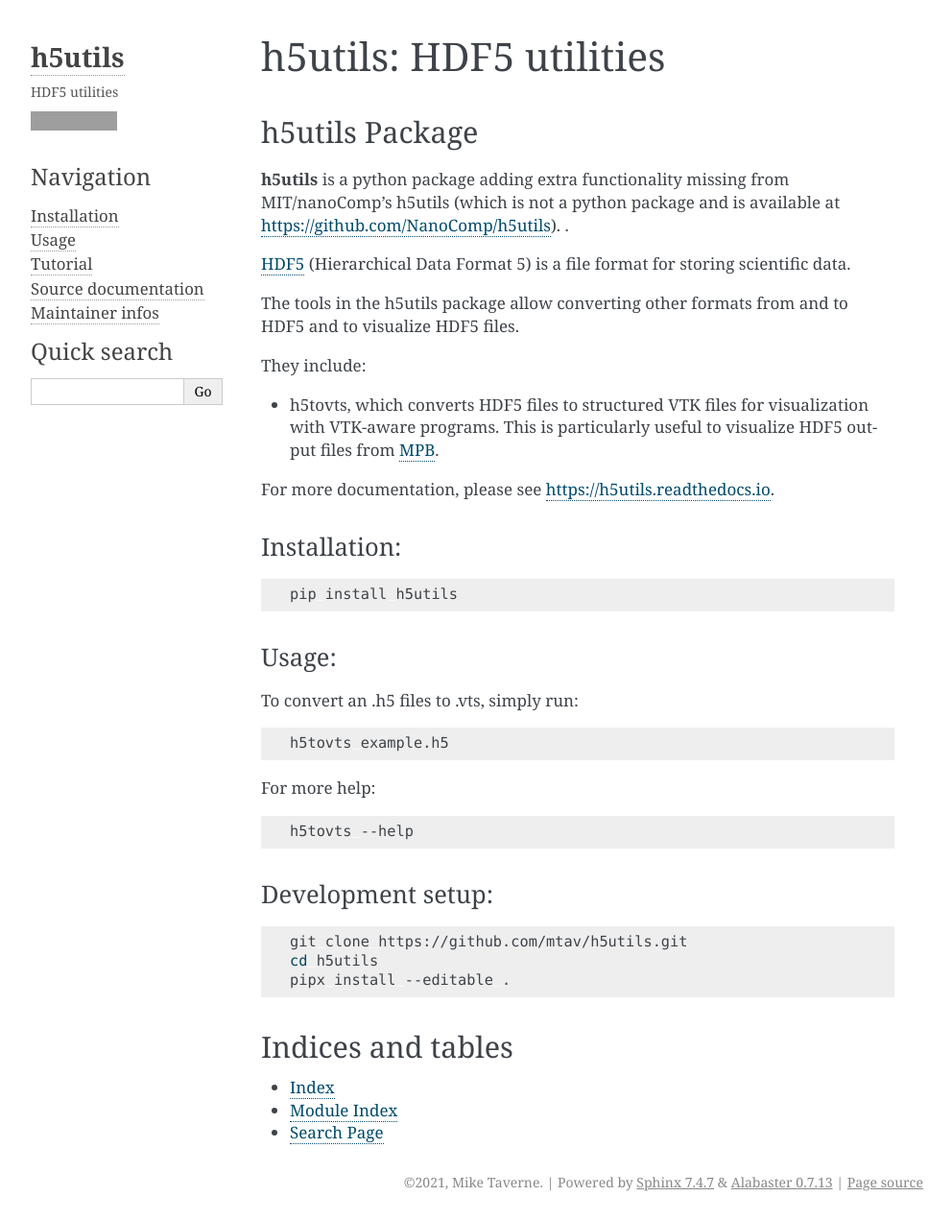
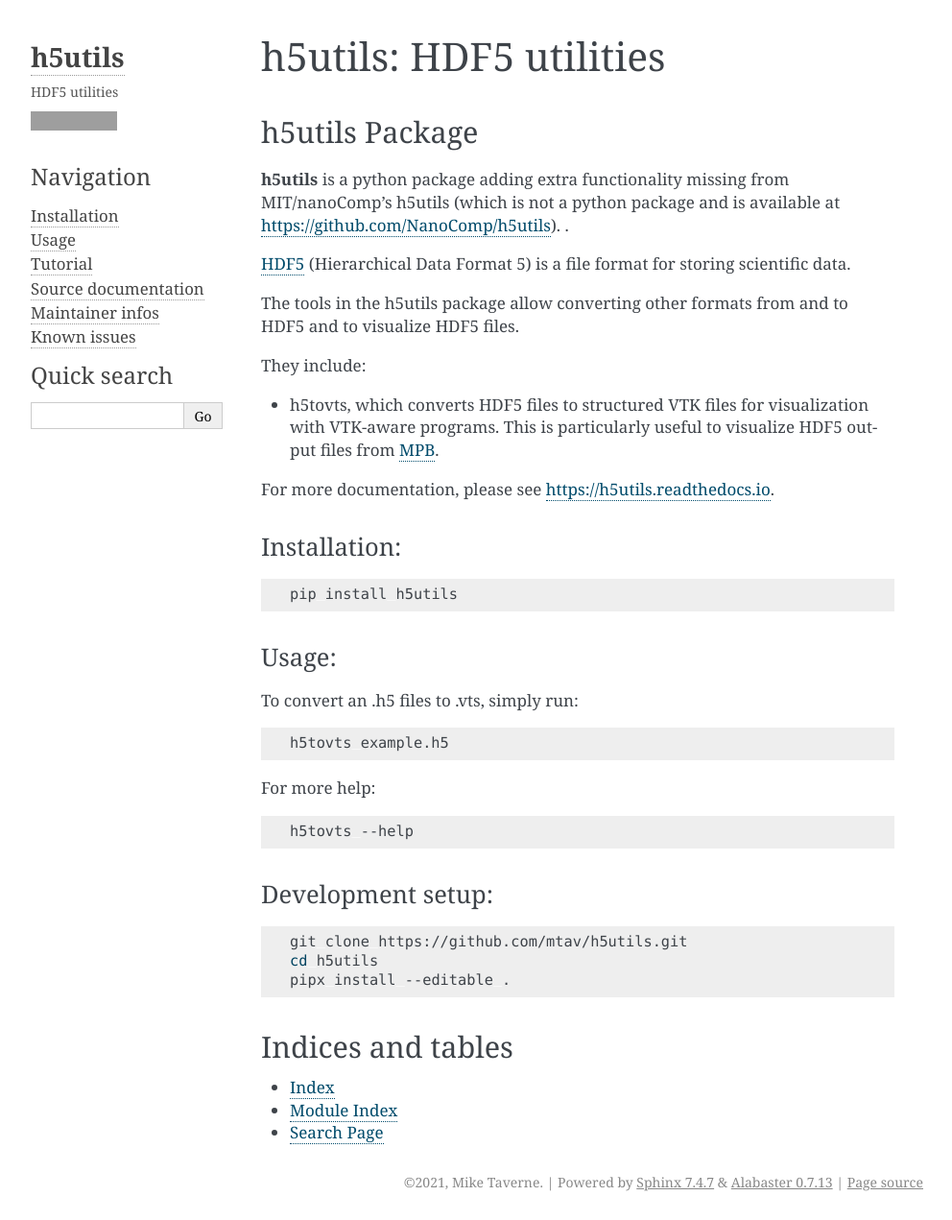
Before and after one commit to mtav/h5utils, a Sphinx documentation site: the page built from docs/index.rst, in a window 1280 px wide and 1271 px high. Shown: the whole window at 96% size, without its empty margins (148-1140 px from the left). Built offline with Sphinx 7.4.7, drawn with Linux system fonts in a browser that asks for light colours; grey boxes are pictures that could not be loaded.

Commit message:
Documentation update to test new webhook with secret + adding known issues page.

```diff
--- a/docs/index.rst
+++ b/docs/index.rst
@@ -18,6 +18,7 @@ h5utils: HDF5 utilities
     tutorial
     Source documentation <source/modules>
     maintenance
+    Known issues <known_issues>
 
 ..     *
 
```
